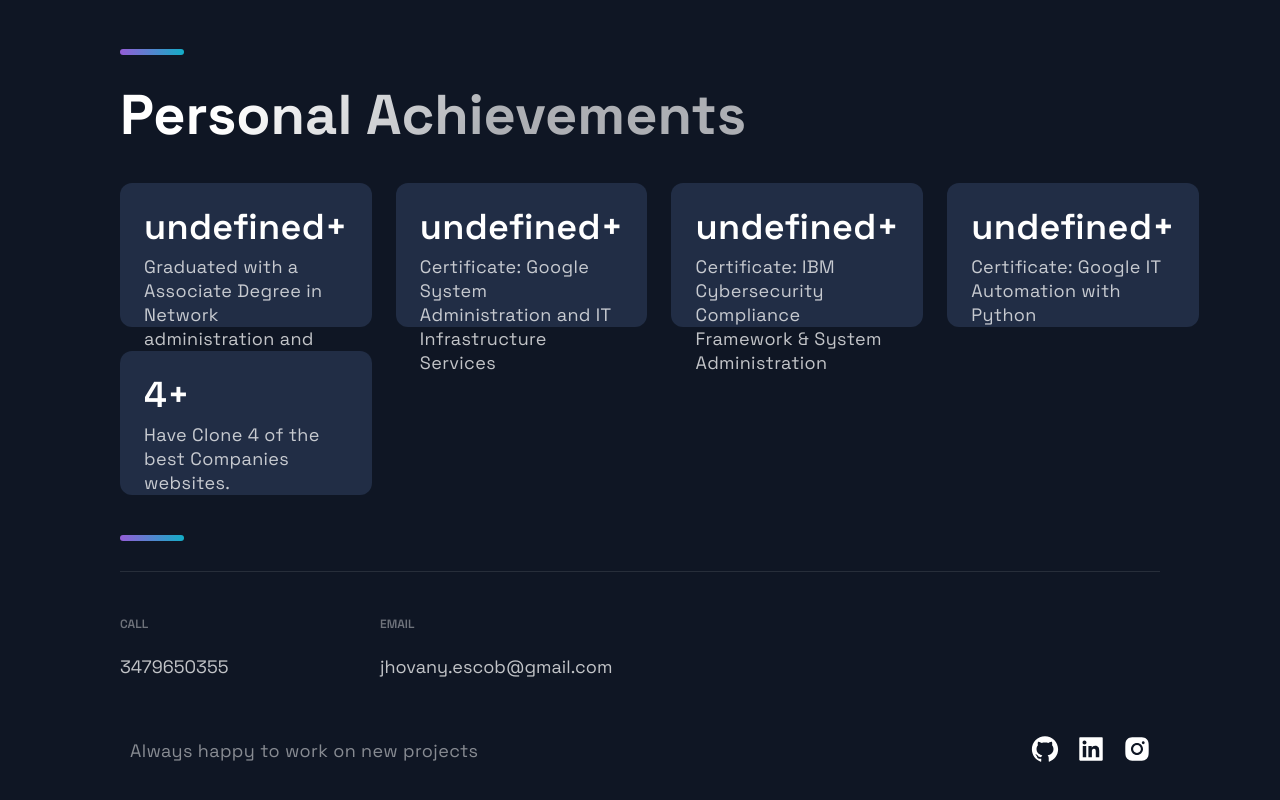
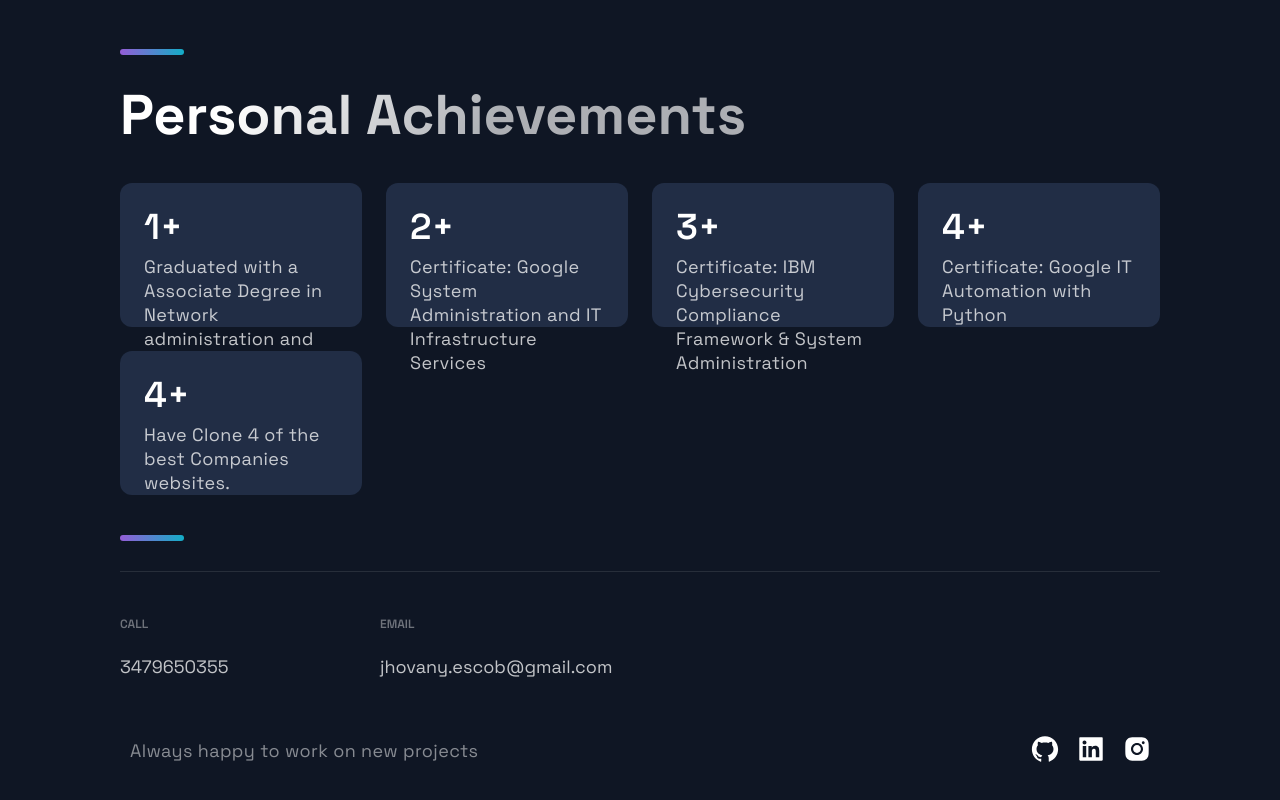
Before and after one commit to RyanDDavid/ryan-david-portfolio, a Next.js app: page / in a window 1280 px wide. Shown: the part 3962-4762 px from the top of the page. Built offline with nearby package versions, Linux system fonts and the light colour scheme.

Commit message:
eight commit

```diff
--- a/src/components/Acomplishments/Acomplishments.js
+++ b/src/components/Acomplishments/Acomplishments.js
@@ -5,10 +5,10 @@
 
 const data = [
 
-  { text: 'Graduated with a Associate Degree in Network administration and System security'},
-  { text: 'Certificate: Google System Administration and IT Infrastructure Services '},
-  { text: 'Certificate: IBM Cybersecurity Compliance Framework & System Administration '},
-  { text: 'Certificate: Google IT Automation with Python'},
+  { number: 1, text: 'Graduated with a Associate Degree in Network administration and System security'},
+  { number: 2, text: 'Certificate: Google System Administration and IT Infrastructure Services '},
+  { number: 3, text: 'Certificate: IBM Cybersecurity Compliance Framework & System Administration '},
+  { number: 4, text: 'Certificate: Google IT Automation with Python'},
   { number: 4, text: 'Have Clone 4 of the best Companies websites.'},
 ];
 
```
